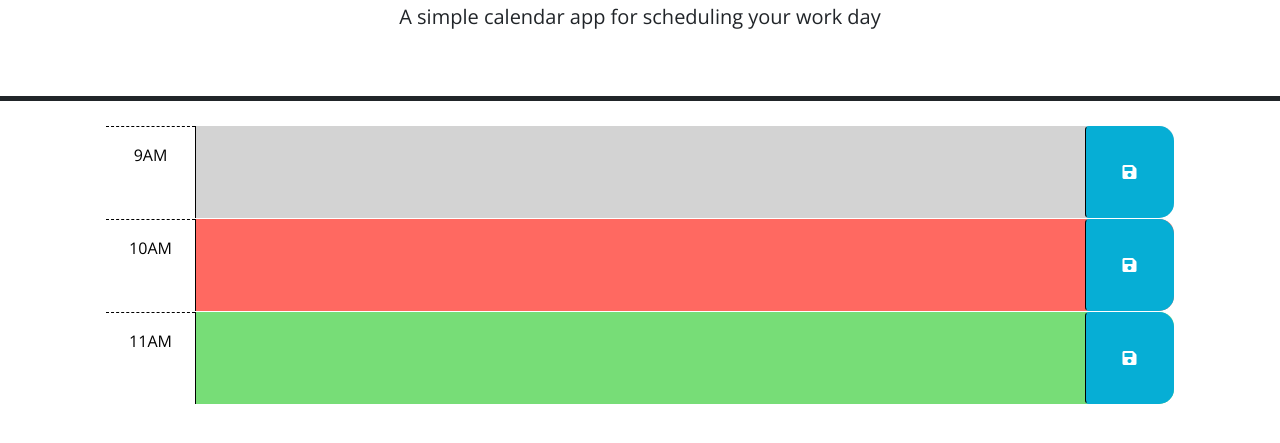
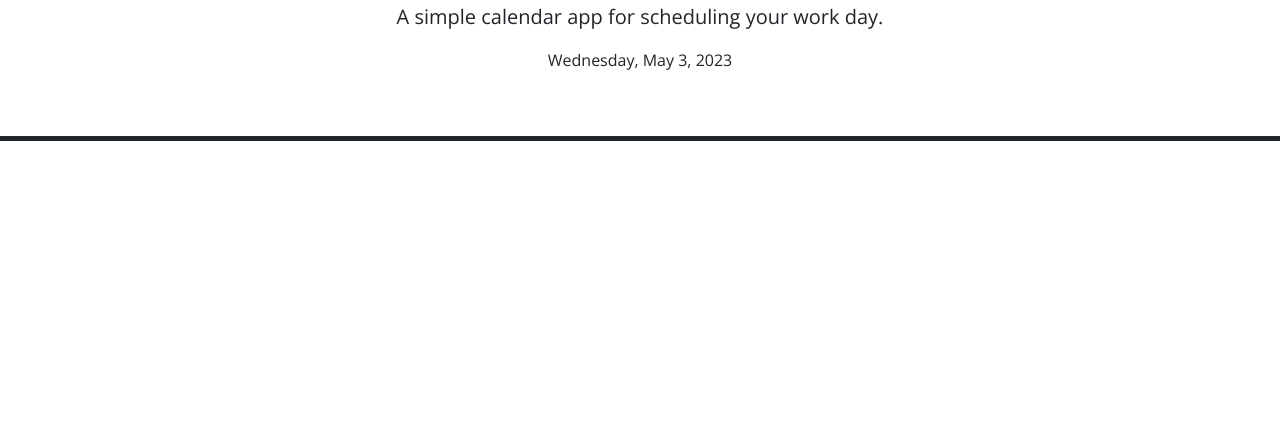
Before and after one commit to gustavomg21/EventSchedule, a plain HTML site: page index.html in a window 1280 px wide. Shown: the part 131-574 px from the top of the page. Drawn offline with nearby package versions, Linux system fonts and the light colour scheme.

Commit message:
Added current date

```diff
--- a/02-Challenge/Develop/script.js
+++ b/02-Challenge/Develop/script.js
@@ -1,23 +1,36 @@
 // Wrap all code that interacts with the DOM in a call to jQuery to ensure that
 // the code isn't run until the browser has finished rendering all the elements
 // in the html.
+const localeSettings = {};
+dayjs.locale(localeSettings);
+
 $(function () {
+
+  function updateDate() {
+    const dateElement = $('#date');
+    const currentDate = dayjs().format('dddd, MMMM D, YYYY');
+    dateElement.text(currentDate);
+
+  }
+
+  setInterval(updateDate, 1000);
+});
+
   // TODO: Add a listener for click events on the save button. This code should
   // use the id in the containing time-block as a key to save the user input in
   // local storage. HINT: What does `this` reference in the click listener
   // function? How can DOM traversal be used to get the "hour-x" id of the
   // time-block containing the button that was clicked? How might the id be
-  // useful when saving the description in local storage?
+  // useful when saving the description in local storage? ***
   //
   // TODO: Add code to apply the past, present, or future class to each time
   // block by comparing the id to the current hour. HINTS: How can the id
   // attribute of each time-block be used to conditionally add or remove the
   // past, present, and future classes? How can Day.js be used to get the
-  // current hour in 24-hour time?
+  // current hour in 24-hour time? ***
   //
   // TODO: Add code to get any user input that was saved in localStorage and set
   // the values of the corresponding textarea elements. HINT: How can the id
-  // attribute of each time-block be used to do this?
+  // attribute of each time-block be used to do this? ***
   //
-  // TODO: Add code to display the current date in the header of the page.
-});
+  // TODO: Add code to display the current date in the header of the page. ***
--- a/index.html
+++ b/index.html
@@ -25,46 +25,15 @@
   <body>
     <header class="p-5 mb-4 border-5 border-bottom border-dark text-center">
       <h1 class="display-3">Work Day Scheduler</h1>
-      <p class="lead">A simple calendar app for scheduling your work day</p>
+      <p class="lead">A simple calendar app for scheduling your work day.</p>
       <p id="currentDay" class="lead"></p>
+         <!-- DATE AND TIME -->
+        <p><span id="date"></span></p>
+
     </header>
     <div class="container-lg px-5">
-      <!-- Use class for "past", "present", and "future" to apply styles to the
-        time-block divs accordingly. The javascript will need to do this by
-        adding/removing these classes on each div by comparing the hour in the
-        id to the current hour. The html provided below is meant to be an example
-        demonstrating how the css provided can be leveraged to create the
-        desired layout and colors. The html below should be removed or updated
-        in the finished product. Remember to delete this comment once the
-        code is implemented.
-        -->
+      <div class="row"></div>
 
-      <!-- Example of a past time block. The "past" class adds a gray background color. -->
-      <div id="hour-9" class="row time-block past">
-        <div class="col-2 col-md-1 hour text-center py-3">9AM</div>
-        <textarea class="col-8 col-md-10 description" rows="3"> </textarea>
-        <button class="btn saveBtn col-2 col-md-1" aria-label="save">
-          <i class="fas fa-save" aria-hidden="true"></i>
-        </button>
-      </div>
-
-      <!-- Example of a a present time block. The "present" class adds a red background color. -->
-      <div id="hour-10" class="row time-block present">
-        <div class="col-2 col-md-1 hour text-center py-3">10AM</div>
-        <textarea class="col-8 col-md-10 description" rows="3"> </textarea>
-        <button class="btn saveBtn col-2 col-md-1" aria-label="save">
-          <i class="fas fa-save" aria-hidden="true"></i>
-        </button>
-      </div>
-
-      <!-- Example of a future time block. The "future" class adds a green background color. -->
-      <div id="hour-11" class="row time-block future">
-        <div class="col-2 col-md-1 hour text-center py-3">11AM</div>
-        <textarea class="col-8 col-md-10 description" rows="3"> </textarea>
-        <button class="btn saveBtn col-2 col-md-1" aria-label="save">
-          <i class="fas fa-save" aria-hidden="true"></i>
-        </button>
-      </div>
 
     <script src="https://code.jquery.com/jquery-3.4.1.min.js"></script>
     <script
```
